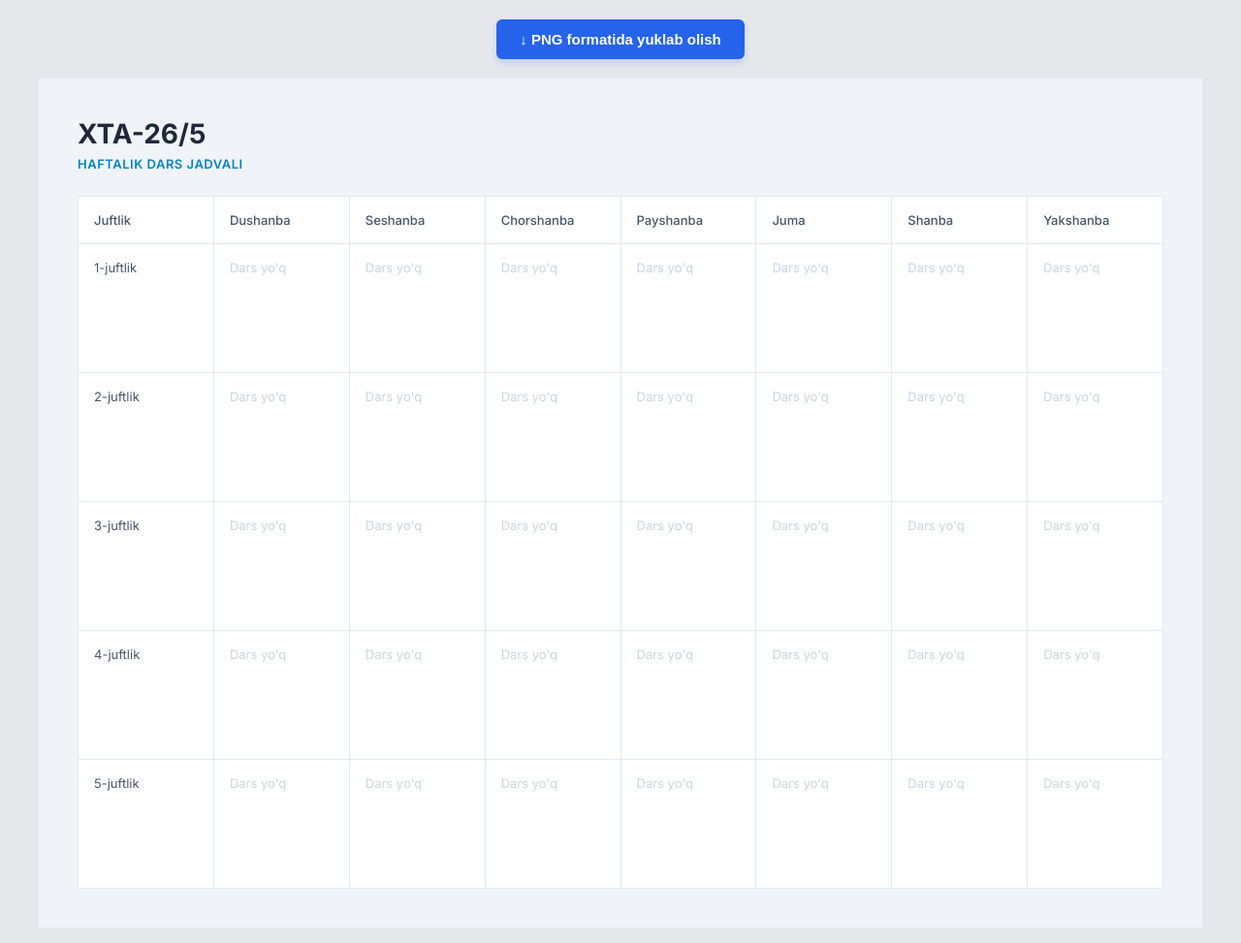
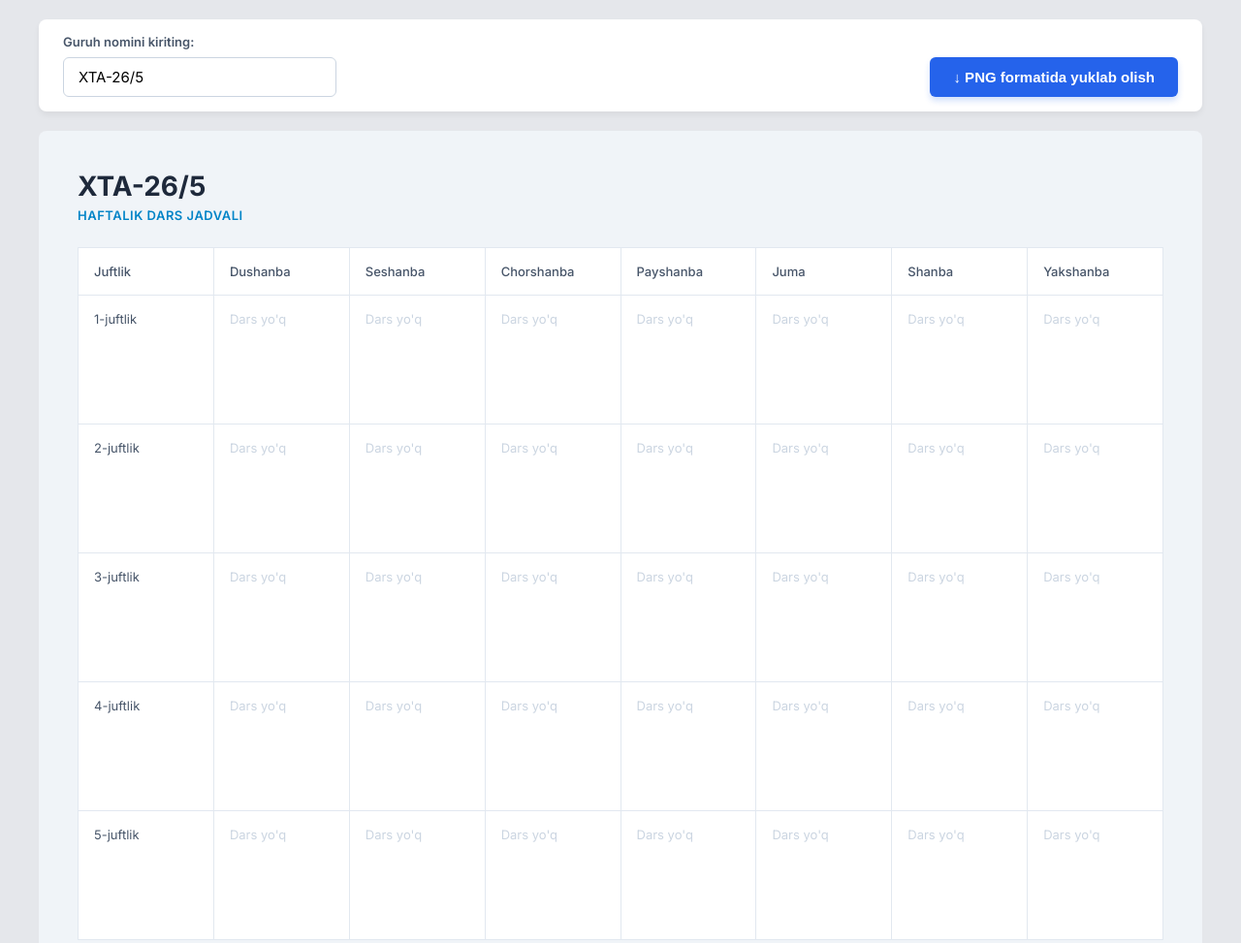
Before and after one commit to ss-diyor/university-lesson-schedule-generator, a plain HTML site: page index.html in a window 1280 px wide. Shown: the top 973 px of the page at 97% size. Drawn offline with nearby package versions, Linux system fonts and the light colour scheme.

Commit message:
Enhance styling and functionality in index.html
Updated styles for toolbar and capture area, modified group title element, and improved download functionality.

```diff
--- a/index.html
+++ b/index.html
@@ -23,7 +23,41 @@
         .toolbar {
             margin-bottom: 20px;
             display: flex;
-            gap: 15px;
+            gap: 20px;
+            align-items: flex-end;
+            background: #ffffff;
+            padding: 15px 25px;
+            border-radius: 8px;
+            box-shadow: 0 4px 6px rgba(0, 0, 0, 0.05);
+            width: 1200px;
+            box-sizing: border-box;
+        }
+
+        .group-input-wrapper {
+            display: flex;
+            flex-direction: column;
+            gap: 8px;
+        }
+
+        .group-input-wrapper label {
+            font-size: 13px;
+            font-weight: 600;
+            color: #475569;
+        }
+
+        .group-input-wrapper input {
+            padding: 10px 15px;
+            border: 1px solid #cbd5e1;
+            border-radius: 6px;
+            font-family: 'Inter', sans-serif;
+            font-size: 15px;
+            width: 250px;
+            outline: none;
+            transition: border-color 0.2s;
+        }
+
+        .group-input-wrapper input:focus {
+            border-color: #3b82f6;
         }
 
         .btn-download {
@@ -37,6 +71,7 @@
             cursor: pointer;
             box-shadow: 0 4px 6px rgba(37, 99, 235, 0.2);
             transition: 0.2s;
+            margin-left: auto;
         }
 
         .btn-download:hover {
@@ -45,10 +80,11 @@
 
         /* Asosiy jadval maydoni (Rasmga tushadigan qism) */
         .capture-area {
-            background-color: #f0f4f8; /* Rasmdagi orqa fon rangi */
+            background-color: #f0f4f8;
             padding: 40px;
-            width: 1200px; /* Kenglik rasmdagidek keng bo'lishi uchun */
+            width: 1200px;
             box-sizing: border-box;
+            border-radius: 8px;
         }
 
         .header-title {
@@ -56,12 +92,6 @@
             font-weight: 700;
             color: #1e293b;
             margin: 0 0 5px 0;
-            outline: none;
-            border-bottom: 1px dashed transparent;
-        }
-
-        .header-title:focus {
-            border-bottom: 1px dashed #94a3b8;
         }
 
         .header-subtitle {
@@ -84,7 +114,7 @@
             padding: 16px;
             text-align: left;
             vertical-align: top;
-            width: calc(100% / 8); /* 8 ta ustun teng taqsimlanadi */
+            width: calc(100% / 8);
         }
 
         th {
@@ -110,7 +140,6 @@
             background: #f8fafc;
         }
 
-        /* Katak ichidagi matn stillari */
         .subject {
             font-weight: 600;
             font-size: 13px;
@@ -168,14 +197,18 @@
 </head>
 <body>
 
+    <!-- Yuqoridagi boshqaruv paneli -->
     <div class="toolbar">
+        <div class="group-input-wrapper">
+            <label for="group-name-input">Guruh nomini kiriting:</label>
+            <input type="text" id="group-name-input" value="XTA-26/5" oninput="document.getElementById('group-title').innerText = this.value || 'Guruh nomi'">
+        </div>
         <button class="btn-download" onclick="downloadPNG()">↓ PNG formatida yuklab olish</button>
     </div>
 
     <!-- Shu qism rasmga olinadi -->
     <div id="capture-area" class="capture-area">
-        <!-- Guruh nomini to'g'ridan-to'g'ri ustiga bosib tahrirlash mumkin -->
-        <h1 class="header-title" contenteditable="true" spellcheck="false">XTA-26/5</h1>
+        <h1 class="header-title" id="group-title">XTA-26/5</h1>
         <h2 class="header-subtitle">HAFTALIK DARS JADVALI</h2>
 
         <table>
@@ -227,11 +260,9 @@
 
     <script>
         const times = ['09:00 - 10:20', '10:30 - 11:50', '12:10 - 13:30', '13:40 - 15:00', '15:10 - 16:30'];
-        // 5 qator, 7 kun uchun bo'sh massiv yaratish
         let scheduleData = Array(5).fill().map(() => Array(7).fill(null));
         let currentRow = -1, currentCol = -1;
 
-        // Jadvalni chizish funksiyasi
         function renderTable() {
             const tbody = document.getElementById('schedule-body');
             tbody.innerHTML = '';
@@ -239,13 +270,11 @@
             for (let i = 0; i < 5; i++) {
                 const tr = document.createElement('tr');
 
-                // Juftlik ustuni
                 const tdJuftlik = document.createElement('td');
                 tdJuftlik.className = 'juftlik-col';
                 tdJuftlik.textContent = `${i + 1}-juftlik`;
                 tr.appendChild(tdJuftlik);
 
-                // Kunlar ustunlari
                 for (let j = 0; j < 7; j++) {
                     const td = document.createElement('td');
                     td.className = 'editable-cell';
@@ -269,7 +298,6 @@
             }
         }
 
-        // Modalni ochish
         function openModal(r, c) {
             currentRow = r;
             currentCol = c;
@@ -281,14 +309,13 @@
             document.getElementById('m-teacher').value = data.teacher || '';
 
             document.getElementById('modal').style.display = 'flex';
+            document.getElementById('m-subject').focus();
         }
 
-        // Modalni yopish
         function closeModal() {
             document.getElementById('modal').style.display = 'none';
         }
 
-        // Kiritilgan ma'lumotni saqlash
         function saveCell() {
             const subject = document.getElementById('m-subject').value.trim();
             if (subject) {
@@ -305,14 +332,22 @@
             renderTable();
         }
 
-        // Katakni tozalash
         function clearCell() {
             scheduleData[currentRow][currentCol] = null;
             closeModal();
             renderTable();
         }
 
-        // Rasmga yuklab olish funksiyasi (html2canvas yordamida)
+        document.addEventListener('keydown', function(event) {
+            const modal = document.getElementById('modal');
+            if (event.key === 'Enter' && modal.style.display === 'flex') {
+                saveCell();
+            }
+            if (event.key === 'Escape' && modal.style.display === 'flex') {
+                closeModal();
+            }
+        });
+
         function downloadPNG() {
             const captureArea = document.getElementById('capture-area');
             const downloadBtn = document.querySelector('.btn-download');
@@ -321,13 +356,12 @@
             downloadBtn.style.opacity = '0.7';
 
             html2canvas(captureArea, {
-                scale: 2, // Yuqori sifat (HD) uchun
+                scale: 2,
                 backgroundColor: '#f0f4f8',
                 useCORS: true
             }).then(canvas => {
                 const link = document.createElement('a');
-                // Fayl nomi sifatida sarlavhadagi guruh nomini olish
-                const groupName = document.querySelector('.header-title').innerText.replace(/[^a-zA-Z0-9-]/g, '_');
+                const groupName = document.getElementById('group-title').innerText.replace(/[^a-zA-Z0-9-]/g, '_');
                 link.download = `${groupName}_dars_jadvali.png`;
                 link.href = canvas.toDataURL('image/png');
                 link.click();
@@ -337,7 +371,6 @@
             });
         }
 
-        // Dastlab sahifa yuklanganda jadvalni chizish
         window.onload = renderTable;
     </script>
 </body>
```
